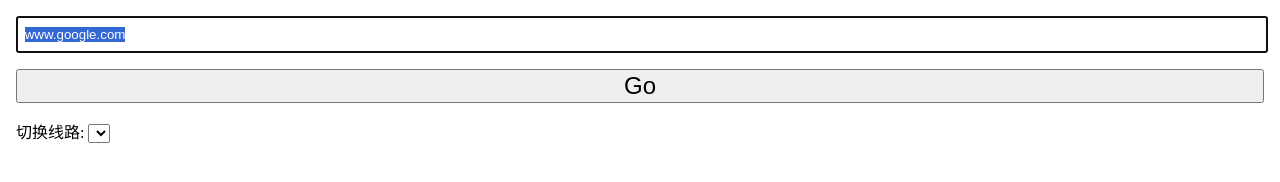
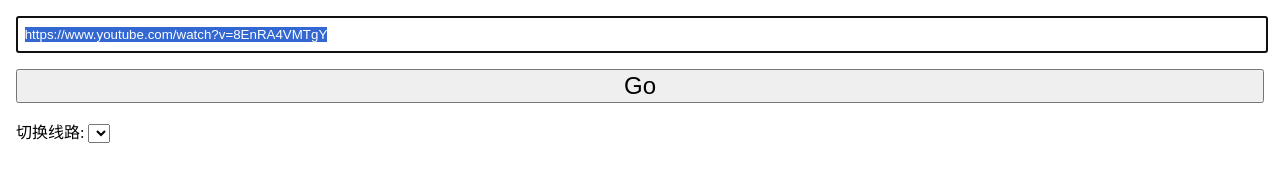
Before and after one commit to diyism/diyism.github.io, a plain HTML site: page jsproxy/assets/index_v3.html in a window 1280 px wide. Drawn offline with Linux system fonts and the light colour scheme.

Commit message:
Update index_v3.html

```diff
--- a/jsproxy/assets/index_v3.html
+++ b/jsproxy/assets/index_v3.html
@@ -29,7 +29,7 @@
 </head>
 <body>
   <div class="box">
-    <input id="txtURL" type="text" value="www.google.com" autofocus>
+    <input id="txtURL" type="text" value="https://www.youtube.com/watch?v=8EnRA4VMTgY" autofocus>
   </div>
   <div class="box">
     <button id="btnGo">Go</button>
```
